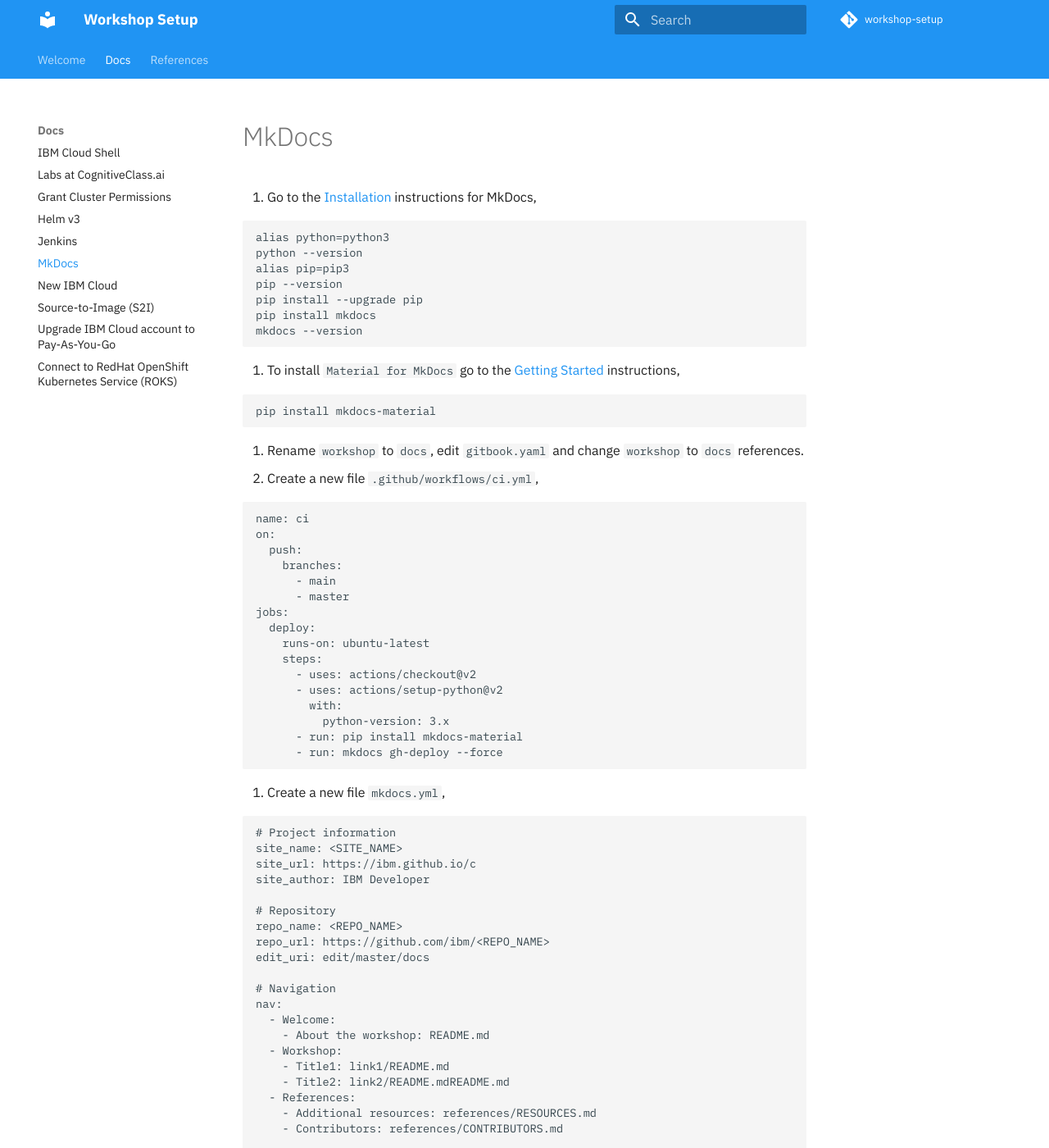
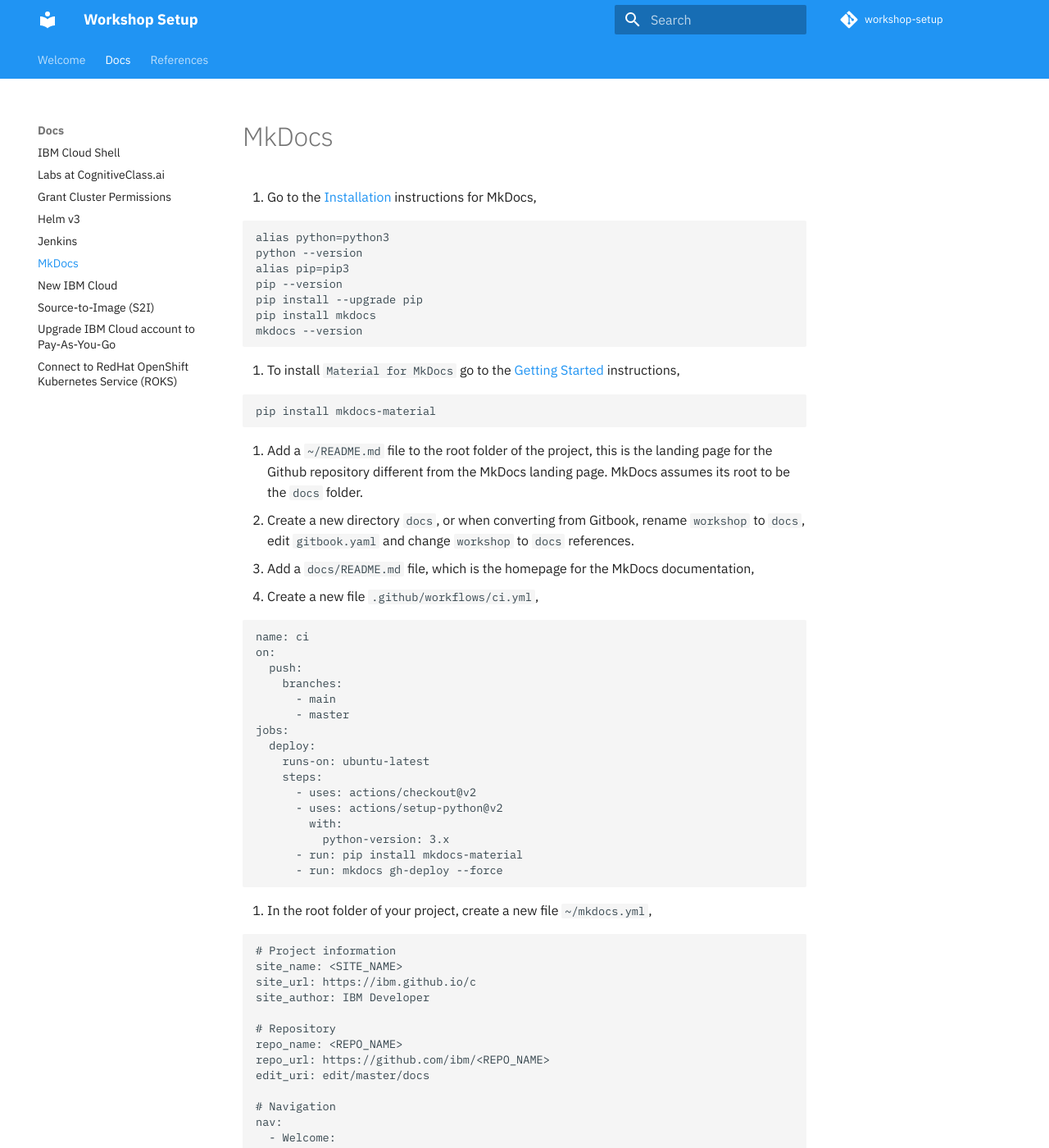
Before and after one commit to IBM/workshop-setup, an MkDocs documentation site: the page built from docs/MKDOCS.md, in a window 1280 px wide and 1400 px high. Shown: the whole window at 82% size. Built offline with MkDocs 1.6.1 and Material for MkDocs 9.7.7, drawn with Linux system fonts in a browser that asks for light colours; comment, search, counter and statistics services are not loaded; some of the changed text lies outside the part shown.

````diff
--- a/docs/MKDOCS.md
+++ b/docs/MKDOCS.md
@@ -18,7 +18,9 @@ mkdocs --version
 pip install mkdocs-material
 ```
 
-3. Rename `workshop` to `docs`, edit `gitbook.yaml` and change `workshop` to `docs` references.
+1. Add a `~/README.md` file to the root folder of the project, this is the landing page for the Github repository different from the MkDocs landing page. MkDocs assumes its root to be the `docs` folder.
+2. Create a new directory `docs`, or when converting from Gitbook, rename `workshop` to `docs`, edit `gitbook.yaml` and change `workshop` to `docs` references.
+3. Add a `docs/README.md` file, which is the homepage for the MkDocs documentation,
 4. Create a new file `.github/workflows/ci.yml`,
 
 ```
@@ -40,7 +42,7 @@ jobs:
       - run: mkdocs gh-deploy --force
 ```
 
-5. Create a new file `mkdocs.yml`,
+5. In the root folder of your project, create a new file `~/mkdocs.yml`,
 
 ```
 # Project information
@@ -145,3 +147,6 @@ markdown_extensions:
     * `<SITE_NAME>`
     * `<REPO_NAME>`
     * If converting from Gitbook: copy the navigation links from `workshop/SUMMARY.md` to the `Navigation` section and copy-edit the links for the navigation,
+
+7. Test the docs locally with the command `mkdocs serve`,
+8.
````
Also changed, not shown: docs/FREEIKSCLUSTER.md (added, +74 -0 lines), docs/references/CONTRIBUTORS.md (+2 -1 lines), docs/images/cluster/ibmcloud-catalog.png (added), docs/images/cluster/ibmcloud-ks-access.png (added), docs/images/cluster/ibmcloud-ks-configure.png (added), docs/images/cluster/ibmcloud-ks-create.png (added).
